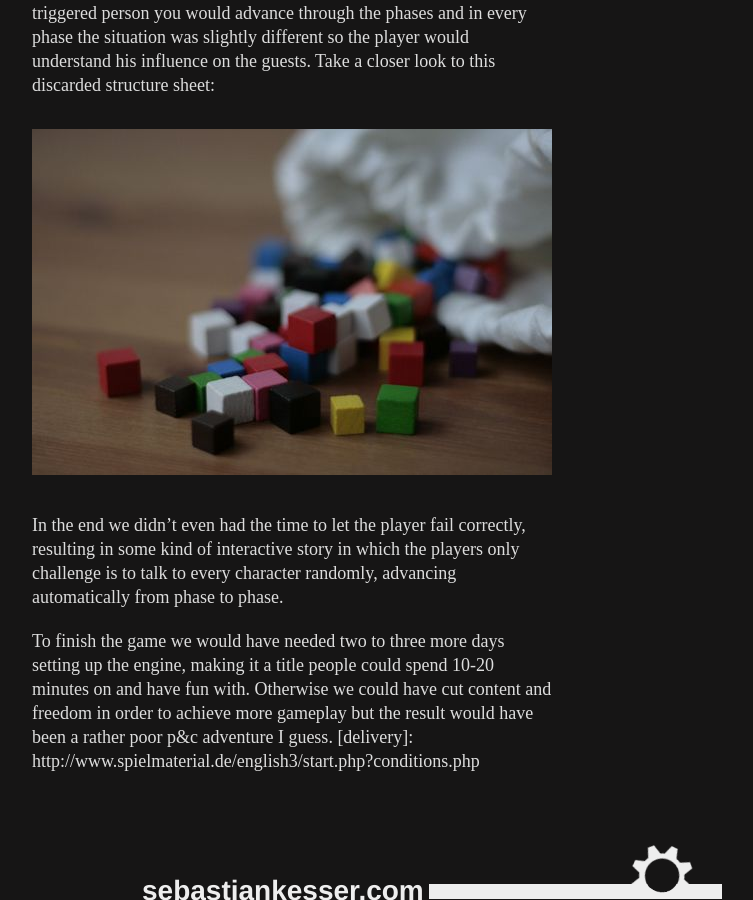
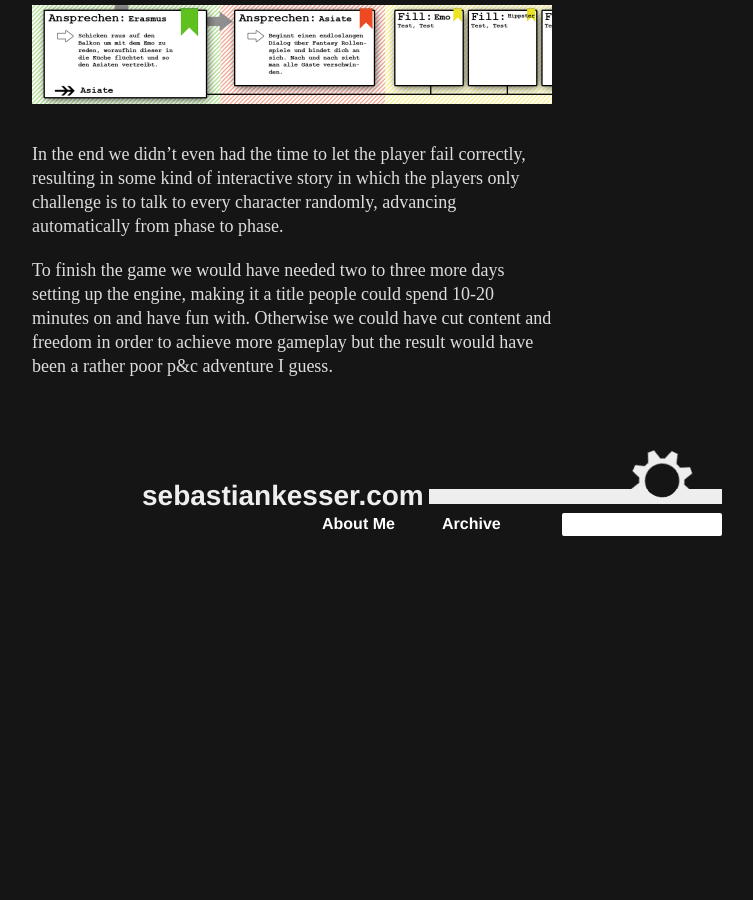
Before and after one commit to zapp/zapp.github.com, a Jekyll site: the page built from _posts/2012-01-01-ludum-dare-22.md, in a window 1280 px wide and 900 px high, scrolled down 2451 px. Shown: the whole window, without its empty margins (198-951 px from the left). Built offline with Jekyll 4.4.1, drawn with Linux system fonts in a browser that asks for light colours; nearby versions of some CDN libraries; comment, search, counter and statistics services are not loaded; after the commit the page ends 3007 px from its top, so only the background shows below that.

Commit message:
more changes in ludum dare article

```diff
--- a/_posts/2012-01-01-ludum-dare-22.md
+++ b/_posts/2012-01-01-ludum-dare-22.md
@@ -6,13 +6,13 @@
 
 The weekend before christmas me and friends were participating in our first
 Ludum Dare Jam spending 72 hours making a little adventure game. It is called
-__Neukoelln Nights__ and you may find more about it on my website.
+[__Neukoelln Nights__][neukoelln] and you may find more about it on my website.
 Since not everything turned out as we expected it, I reconsidered some aspects
 of the development process and here is what I came up with:
 
-__What went right?__
+## What went right?
 
-### 1. fast decision
+#### 1. fast decision
 
 As for a short term competition like ludum dare, it is an advantage to get started very fast.
 Since the theme _"alone"_ didn't quite fit to the universal gameplay we had in mind before, we
@@ -22,7 +22,7 @@
 and seemed manageable and funny enough to entertain the players as well as ourselves during
 the development process.
 
-### 2. skill mix
+#### 2. skill mix
 
 With four members beeing a relatively big group we found the configuration turning out pretty
 well for an adventure game. Our two artists David and Merlin dealt with the high amout of
@@ -30,7 +30,7 @@
 and managed to set up the core scene at day two so we could put in art on the fly whenever necesary.
 Being primarily in charge for design, I planed the level scale, quest tree, character motivation and sound.
 
-### 3. platform
+#### 3. platform
 
 Using browser based java script has a lot of advantages (and some disadvantages mentioned later on):
 
@@ -41,9 +41,9 @@
 
 
 
-__What went wrong?__
+## What went wrong?
 
-### 1. platform
+#### 1. platform
 
 It turned out that canvas has problems running smoothly on firefox and chrome as far as we can tell. The bug makes the game freeze
 in different situations in the game and sometimes even causes the browser to crash entirely.Along with the
@@ -51,7 +51,7 @@
 Not everyone has the latest updates for his browser and not every browser supports every feature yet.
 
 
-### 2. complexity & time
+#### 2. complexity & time
 
 We didn't manage to put everything in the game we wanted (of course). The first version of the game featured 9 different
 characters with animations for walking, idle and talking, interactive environment, an item system and a dialogue menu, an intro
@@ -61,7 +61,14 @@
 implemented. That also meant trashing two days of valuable manpower but we had to go on. For the purpose of documentation take
 a look at these drafts:
 
-<img src="/img/blog-posts/spielmaterial.jpg" alt="Spielmaterial">
+<a href="img/blog-posts/ludum-dare-graph-original.png">
+  <img src="/img/blog-posts/ludum-dare-graph-preview.png" alt="ludum-dare-graph-preview">
+</a>
+
+<a href="img/blog-posts/ludum-dare-level-original.png">
+  <img src="/img/blog-posts/ludum-dare-level-preview.png" alt="ludum-dare-level-preview">
+</a>
+
 
 So far our hero would walk and talk to other people triggering events. Walk and talk. Thats not much but we came up with a
 simplyfied dialogue structure which featured a trial and error way of solving the puzzle. This means in every game stage there
@@ -69,7 +76,9 @@
 With every correctly triggered person you would advance through the phases and in every phase the situation was slightly
 different so the player would understand his influence on the guests. Take a closer look to this discarded structure sheet:
 
-<img src="/img/blog-posts/spielmaterial.jpg" alt="Spielmaterial">
+<a href="img/blog-posts/ludum-dare-short-original.png">
+  <img src="/img/blog-posts/ludum-dare-short-preview.png" alt="ludum-dare-short-preview">
+</a>
 
 In the end we didn't even had the time to let the player fail correctly, resulting in some kind of interactive story in which
 the players only challenge is to talk to every character randomly, advancing automatically from phase to phase.
@@ -77,4 +86,6 @@
 To finish the game we would have needed two to three more days setting up the engine, making it a title people could spend 10-20 minutes on and have fun
 with. Otherwise we could have cut content and freedom in order to achieve more gameplay but the result would have been a rather poor
 p&c adventure I guess.
-[delivery]: http://www.spielmaterial.de/english3/start.php?conditions.php
+
+
+[neukoelln]: http://sebastiankessler.com/games/neukoelln-nights/
```
Also changed, not shown: img/blog-posts/ludum-dare-graph-original.png (added), img/blog-posts/ludum-dare-graph-preview.png (added), img/blog-posts/ludum-dare-level-original.png (added), img/blog-posts/ludum-dare-level-preview.png (added), img/blog-posts/ludum-dare-short-original.png (added), img/blog-posts/ludum-dare-short-preview.png (added).
